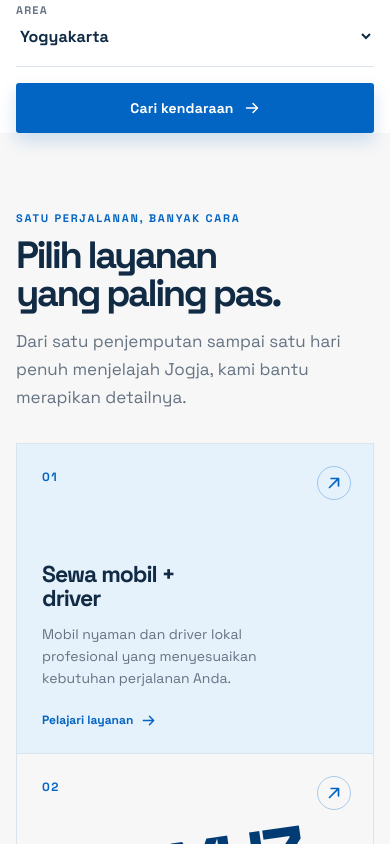
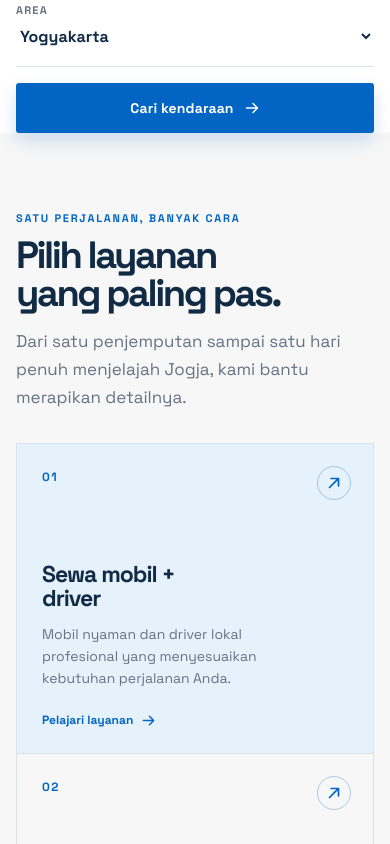
Before and after one commit to 01-j/maulana-transport, a Next.js app: page / in a window 390 px wide. Shown: the part 980-1824 px from the top of the page. Built offline with nearby package versions, Linux system fonts and the light colour scheme.

Commit message:
Refine section watermark scale

```diff
--- a/app/globals.css
+++ b/app/globals.css
@@ -397,15 +397,15 @@ textarea:focus-visible, summary:focus-visible {
 
 /* Oversized brand watermark stays behind each section's content. */
 section { position: relative; isolation: isolate; overflow: hidden; }
-section::before, section::after { position: absolute; left: 50%; width: 80%; pointer-events: none; text-align: center; white-space: nowrap; font-weight: 850; letter-spacing: -.08em; line-height: .82; transform: translateX(-50%) rotate(-8deg); }
-section::before { content: "WEB DEVELOPMENT"; top: 61%; z-index: 0; color: var(--blue); font-size: clamp(20px, 2.7vw, 42px); letter-spacing: .08em; }
-section::after { content: "SOYUZ"; top: 42%; z-index: 0; color: var(--ink-deep); font-size: clamp(76px, 12vw, 184px); }
+section::before, section::after { position: absolute; left: 50%; width: 80%; pointer-events: none; text-align: center; white-space: nowrap; font-weight: 850; line-height: .82; opacity: .3; transform: translateX(-50%) rotate(-8deg); }
+section::before { content: "WEB DEVELOPMENT"; top: 58%; z-index: 0; color: var(--blue); font-size: clamp(28px, 4vw, 64px); letter-spacing: .08em; }
+section::after { content: "SOYUZ"; top: 32%; z-index: 0; color: var(--ink-deep); font-size: clamp(100px, 16vw, 260px); letter-spacing: -.08em; }
 section > * { position: relative; z-index: 1; }
 .hero > .hero-visual { z-index: -1; }
 .hero::before, .page-hero::before { display: none; }
 .hero::after, .page-hero::after { display: none; }
 
 @media (max-width: 680px) {
-  section::before { top: 62%; font-size: clamp(16px, 4.8vw, 26px); }
-  section::after { top: 43%; font-size: clamp(62px, 20vw, 116px); }
+  section::before { top: 57%; font-size: clamp(20px, 5.8vw, 34px); }
+  section::after { top: 32%; font-size: clamp(76px, 25vw, 146px); }
 }
```
